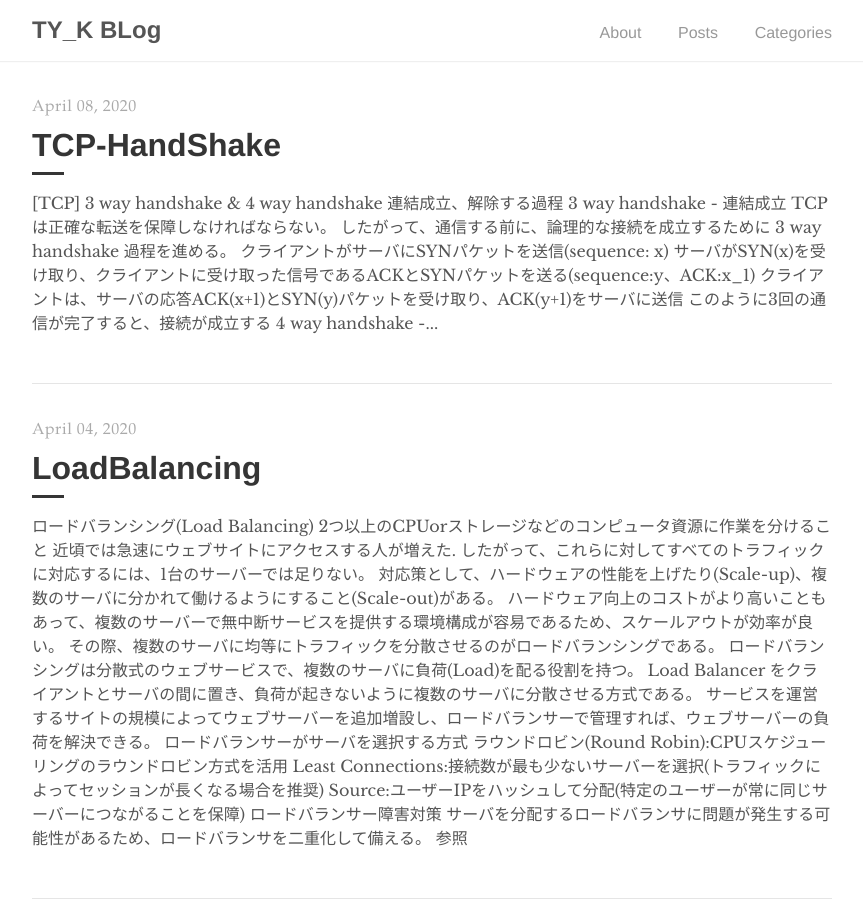
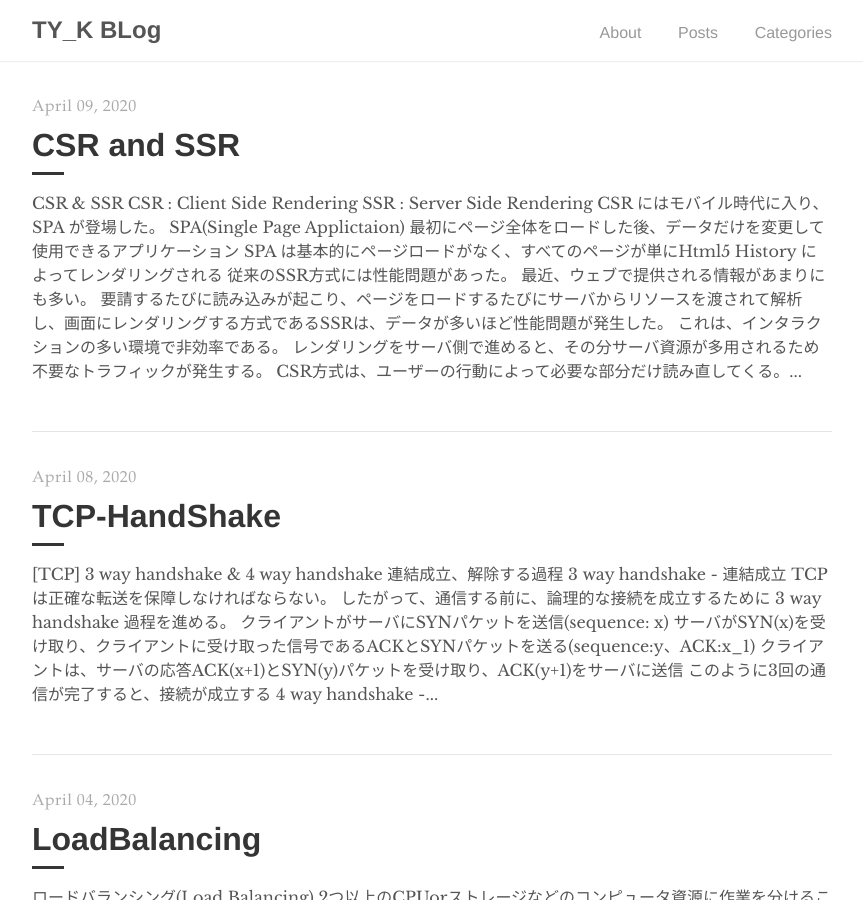
Before and after one commit to fure0/fure0.github.io, a Jekyll site: the page built from index.html, in a window 1280 px wide and 900 px high. Shown: the whole window, without its empty margins (208-1071 px from the left). Built offline with Jekyll 4.4.1, drawn with Linux system fonts in a browser that asks for light colours; the list of posts is cut into pages by our own code; some of the changed text lies outside the part shown.

Commit message:
add post CSR and SSR

```diff
--- /dev/null
+++ b/_posts/2020-04-09-CSRandSSR-jp.md
@@ -0,0 +1,55 @@
+---
+layout: post
+categories: "web"
+title: "CSR and SSR"
+author: "TY_K"
+---
+
+### CSR & SSR
+
+> CSR : Client Side Rendering
+
+> SSR : Server Side Rendering
+
+CSR にはモバイル時代に入り、SPA が登場した。
+
+### SPA(Single Page Applictaion)
+> 最初にページ全体をロードした後、データだけを変更して使用できるアプリケーション
+
+SPA は基本的にページロードがなく、すべてのページが単にHtml5 History によってレンダリングされる
+
+従来のSSR方式には性能問題があった。
+
+最近、ウェブで提供される情報があまりにも多い。 要請するたびに読み込みが起こり、ページをロードするたびにサーバからリソースを渡されて解析し、画面にレンダリングする方式であるSSRは、データが多いほど性能問題が発生した。
+
+これは、インタラクションの多い環境で非効率である。 レンダリングをサーバ側で進めると、その分サーバ資源が多用されるため不要なトラフィックが発生する。
+
+CSR方式は、ユーザーの行動によって必要な部分だけ読み直してくる。 したがって、サーバ側からレンダリングして、全ページを読み込むより速いインタラクションが期待できる。 サーバはJSON ファイルのみを送信し、HTML を描く役割はJavaScriptを通じてクライアント側で行う方式である。
+
+ビューレンダリングをユーザーのブラウザが担当し、先にウェブアプリをブラウザにロードした後、必要なデータだけを受け取って表示するCSRは、トラフィックを減少させ、ユーザーにより良い経験が提供できる。
+
+### CSR長所と短所
+
+### 長所
+
+- トラフィック減少
+> 必要なデータだけを受け取る
+- ユーザー経験
+> リフレッシュなし。 ユーザーがネイティブアプリのような経験ができる
+- 初期ローディング性能改善
+> 最小限のデータだけを初めに画面に表示する
+
+### 短所
+
+- 検索エンジンのクローラーがデータ収集出来ない
+> Google検索エンジンはJavaScriptエンジンが内蔵されているが、それ以外の検索エンジンはクローリングに困難があり、SSRを別途に実装しなければならない煩わしい存在。
+
+### SSR長所と短所
+
+### 長所
+- 検索エンジンの最適化
+> 全データが最初から画面に表示されるため、検索にかかる
+
+### 短所
+- 性能悪化の可能性
+> 毎回資源をロードする
```
Also changed, not shown: _pages/categories.md (+8 -0 lines).
